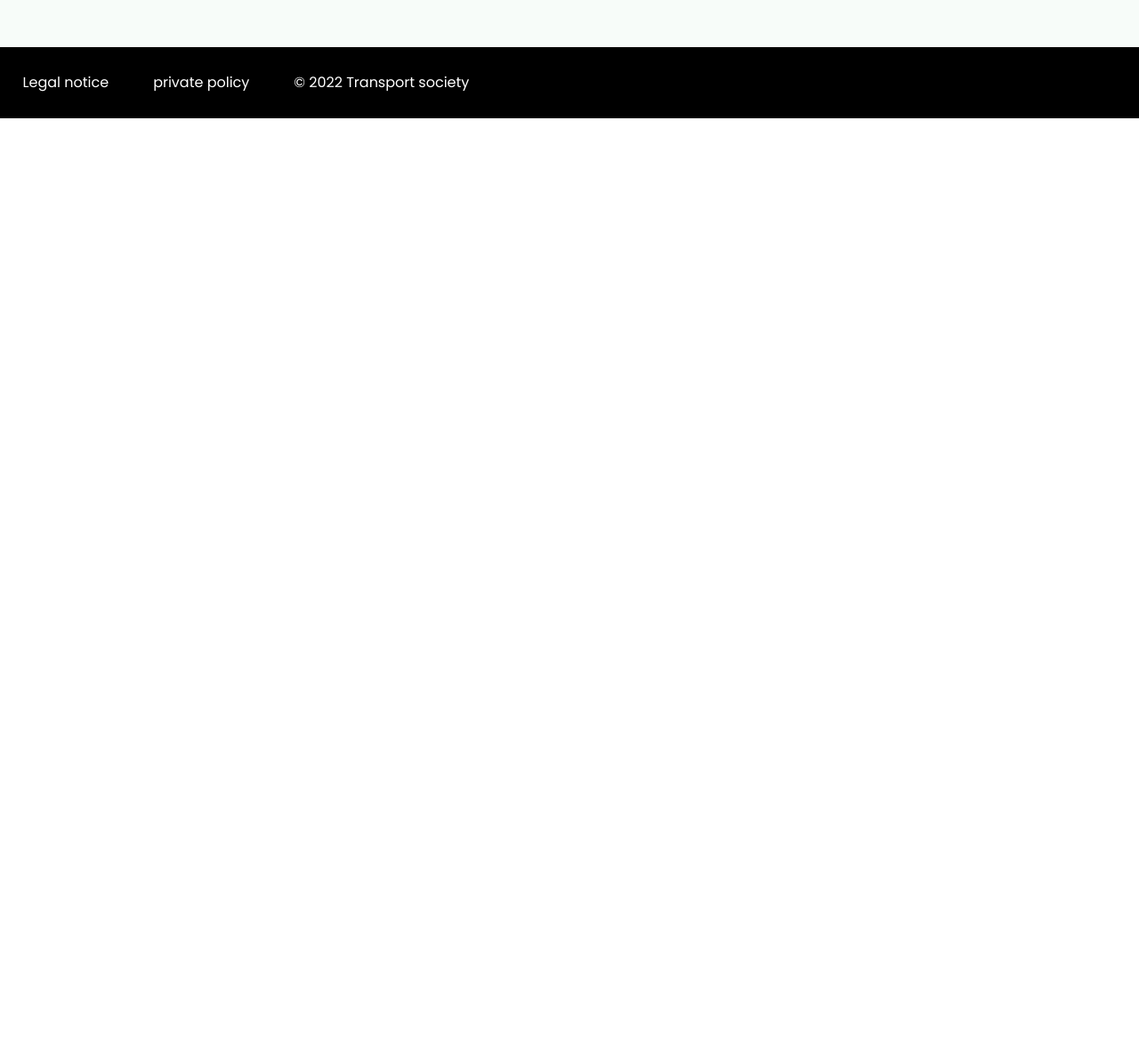
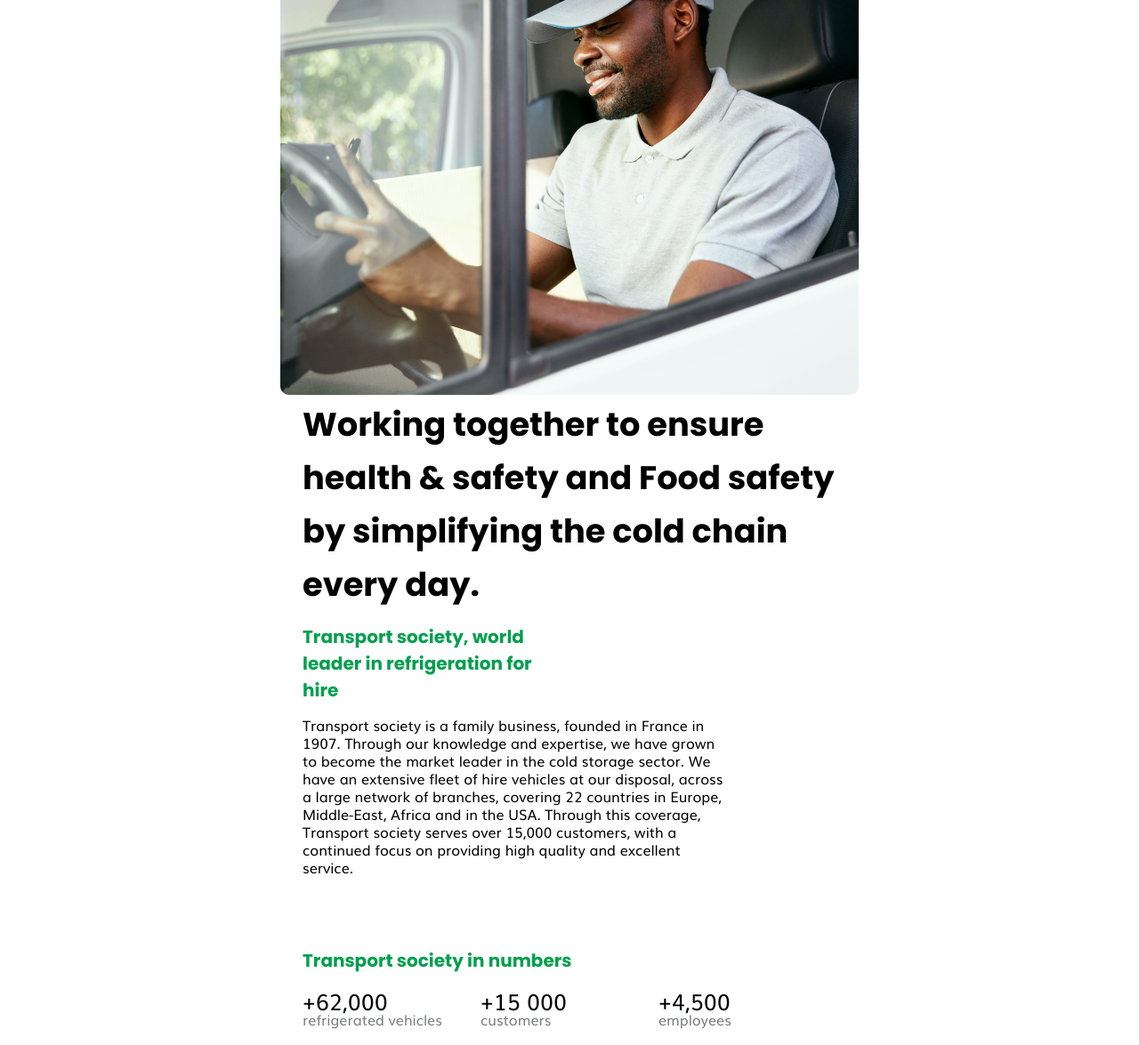
Before and after one commit to Joeybervin/Transport-society, a plain HTML site: page index.html in a window 1280 px wide. Shown: the part 1625-2800 px from the top of the page at 89% size. Before the commit the page ends 1758 px from the top, so only its background shows below. Drawn offline with Linux system fonts and the light colour scheme.

Commit message:
about section
Mise en place de la section about
-responsive

```diff
--- a/index.html
+++ b/index.html
@@ -204,10 +204,54 @@
         </section>
 
         <!-- About -->
-        <section>
-            <header>
-                <h2></h2>
-            </header>
+        <section id="about">
+            <div>
+                <!-- text content -->
+                <div class="about-container">
+                    <div class="about-container-expertises">
+                        <header>
+                            <h2>Working together to ensure health & safety and Food safety by simplifying the cold chain every day.</h2>
+                        </header>
+                        <h3>Transport society, world leader in refrigeration for hire</h3>
+                        <p>Transport society is a family business, founded in France in 1907. Through our knowledge and expertise, we have grown to become
+                            the market leader in the cold storage sector. We have an extensive fleet of hire vehicles at our disposal, across a large network of branches, covering 22 countries in Europe, Middle-East, Africa
+                            and in the USA. Through this coverage, Transport society serves over 15,000 customers, with a continued focus on providing high quality and excellent service.</p>
+                    </div>
+                    <div class="about-container-numbers">
+                        <h3>Transport society in numbers</h3>
+                        <div>
+                            <div>
+                                <p>+62,000</p>
+                                <p>refrigerated vehicles</p>
+                            </div>
+                            <div>
+                                <p>+15 000</p>
+                                <p>customers</p>
+                            </div>
+                            <div>
+                                <p>+4,500</p>
+                                <p>employees</p>
+                            </div>
+                            <div>
+                                <p>+300</p>
+                                <p>sites worlwide</p>
+                            </div>
+                            <div>
+                                <p>€849 M</p>
+                                <p>turnover in 2021</p>
+                            </div>
+                            <div>
+                                <p>500+</p>
+                                <p>refrigeration specialists</p>
+                            </div>
+                        </div>
+                    </div>
+                </div>
+                <!-- img -->
+                <div class="about-img-container">
+                    <img src="assets/img/truck-driver-1.png" alt="" srcset="">
+                </div>
+            </div>
         </section>
 
         <!-- Expertises -->
--- a/stylesheet/style.css
+++ b/stylesheet/style.css
@@ -15,6 +15,26 @@ html {
     font-size : 1em;
     color: #000;
     overflow-x: hidden;
+}
+
+h1 {
+    font-family: var(--ff-tittle);
+    font-size: clamp(1.8rem, 3vw + 0.5rem, var(--fs-h1));
+}
+h2 {
+    font-family: var(--ff-tittle);
+    font-size: clamp(1.5rem, 2vw + 0.7rem, 2.5rem);
+    line-height: 3.75rem ;
+} /* A REVOIR */
+h3 {
+    font-family: var(--ff-subtittle);
+    color: var(--font-color-subtittle);
+    font-size: clamp(0.938rem, 1vw + 0.5rem, 1.25rem);
+    line-height: 1.875rem;
+}
+p {
+    font-family: var(--ff-text);
+    font-size: clamp(0.9rem, 2vw - 0.5rem, 1rem);
 }
 
 /* ==========================================================================
@@ -57,7 +77,6 @@ nav ul  {
     align-items: center;
     gap : 10px;
 }
-
 nav li a:hover {
     font-family : "Poppins-Bold";
 }
@@ -103,7 +122,6 @@ div.country-choice-close {
                                     HEADER
    ========================================================================== */
 
-
 /* Hero image */
 .header-container {
     height : 500px;
@@ -147,10 +165,6 @@ div.country-choice-close {
     left : calc(46vw);
 }
 /* text + button */
-h1 {
-    font-family: var(--ff-tittle);
-    font-size: clamp(1.8rem, 3vw + 0.5rem, var(--fs-h1));
-}
 .header-container-content p {
     font-family: var(--ff-text);
     font-size: clamp(0.8rem, 1vw + 0.3rem, var(--fs-h4));
@@ -168,6 +182,7 @@ button {
 /* ==========================================================================
                                     VEHICULES
    ========================================================================== */
+
 section {
     margin-top : max(5vw, 100px)
 }
@@ -186,16 +201,13 @@ section {
     flex-wrap: wrap;
     gap : 100px;
 }
-h2 {
-    font-family: var(--ff-tittle);
-    font-size: clamp(1.5rem, 2vw + 0.7rem, 2.5rem);;
-}
+
 /* product container */
 .product-container {
     background-color: var(--primary-color) ;
     display: flex;
     flex-direction: column;
-    width : clamp(185px, 30vw , 305px);
+    width : clamp(165px, 30vw , 305px);
     height : clamp(153px, 24vw , 223px);
     border-radius: 10px;
     box-shadow: 0px 4px 10px rgba(221, 221, 221, 0.5);
@@ -229,6 +241,65 @@ h2 {
 }
 
 /* ==========================================================================
+                                    ABOUT
+   ========================================================================== */
+
+#about > div {
+    max-width: 100vw;
+}
+#about > div {
+    display: flex;
+    flex-wrap: wrap-reverse;
+    justify-content: space-between;
+    margin: 0 var(--horizontal-margin );
+}
+.about-container {
+    width : clamp(45vw,100vw, 600px);
+    margin: 0 auto;
+}
+.about-container-expertises {
+    display: flex;
+    flex-direction: column;
+    gap : 14px;
+    margin-bottom: 5rem;
+}
+.about-container-expertises h3 {
+    width : 50%;
+}
+.about-container-expertises p {
+    width : 80%;
+    line-height: 1.25rem;
+}
+.about-container-numbers > div {
+    display: flex;
+    flex-wrap: wrap;
+    margin-top : 18px;
+}
+.about-container-numbers > div > div {
+    flex : 30%;
+    margin: 0 0 20px 0;
+}
+.about-container-numbers p:first-child {
+    font-size: clamp(0.875rem, 1vw + 1rem, 1.563rem);
+}
+.about-container-numbers p:last-child {
+    color:var(--grayWeb);
+    font-size: clamp(0.625rem, 2vw - 0.5rem, 1rem);
+}
+.about-img-container {
+    margin: 0 auto;
+    max-width : 90vw;
+}
+.about-img-container img {
+    max-width: 100%;
+}
+
+
+
+
+
+
+/* ==========================================================================
                                     FOOTER
    ========================================================================== */
 
@@ -236,12 +307,10 @@ h2 {
     max-width: 100vw;
     font-family: var(--ff-text-footer);
 }
-
 .footer-container-legal-mention , .footer-container-policy {
     display: flex;
     align-items: center;
 }
-
 .footer-container-legal-mention {
     background-color: #F7FCF9 ;
     font-size: var(--fs-text-xsmall);
@@ -288,6 +357,15 @@ h2 {
 
 /* Responsive : tablet and small desktop */
 @media screen and (max-width:992px){
+    /* ==========================================================================
+                                    GENERAL
+   ========================================================================== */
+    h2 {
+        line-height: 2.75rem;
+    }
+    /* ==========================================================================
+                                    HEADER
+   ========================================================================== */
     /* Hero image */
     .header-container {
         height : 500px;
@@ -298,6 +376,20 @@ h2 {
     }
     .legal-mention-text {
         width: 100%;
+    }
+
+    /* ==========================================================================
+                                    ABOUT
+   ========================================================================== */
+
+    .about-container-expertises h3 {
+        width : 100%;
+    }
+    .about-container-expertises p {
+        width : 100%;
+    }
+    #about header {
+        margin-top : 25px;
     }
 }
 
--- a/stylesheet/variables.css
+++ b/stylesheet/variables.css
@@ -33,8 +33,10 @@
 
 :root {
     /* -- colors -- */
-    --primary-color : #039F4E; /* greenPigment */
-    --secondary-color: #F7FCF9; /*  */
+    --primary-color : #039F4E; /* Green Pigment */
+    --secondary-color: #F7FCF9; /* Baby Powder */
+
+    --grayWeb : #7B7D7C; /* Gray Web */
 
 
     /* -- margins -- */
```
